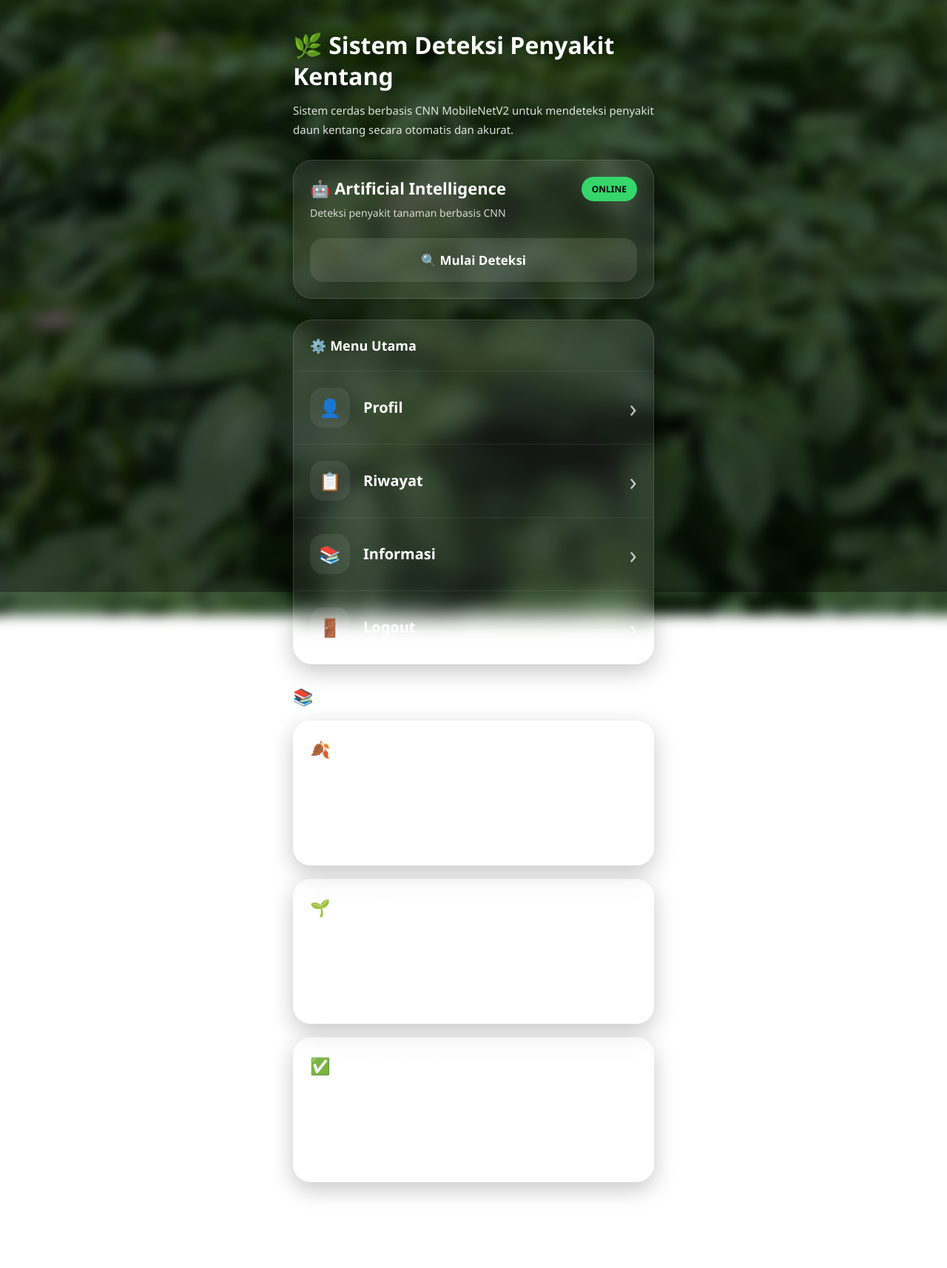
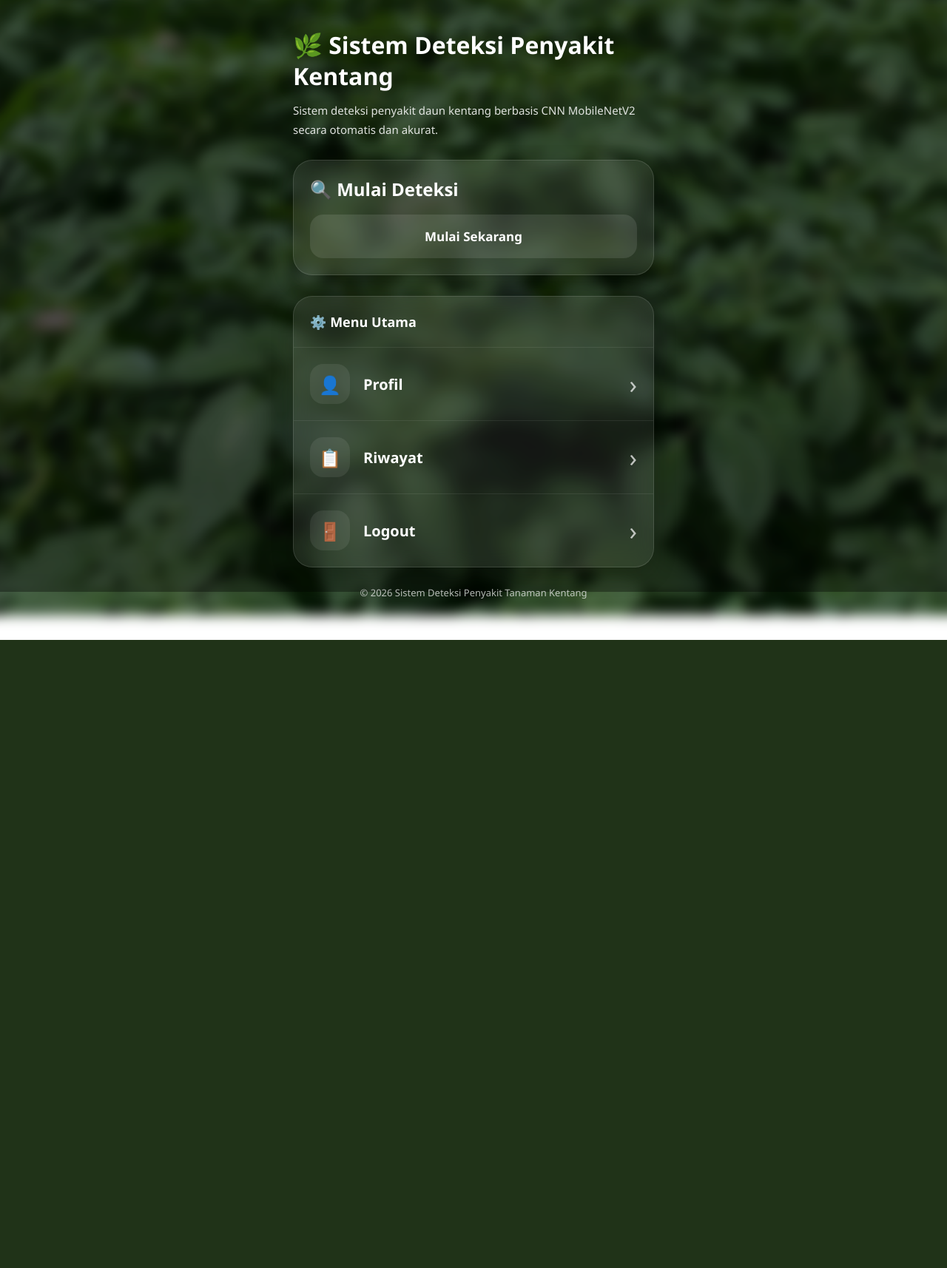
Before and after one commit to Eltinenjelinaleisubun/deteksi-daun-kentang, a Flask app: page /home in a window 1280 px wide. Shown: the whole page at 74% size. After the commit the page ends 865 px from the top, so only its background shows below. Run offline with Flask 3, Linux system fonts and the light colour scheme; the visitor is signed in with stand-in values (Sample User, id 1).

Commit message:
Update tampilan home final

```diff
--- a/static/style.css
+++ b/static/style.css
@@ -110,9 +110,9 @@ body::after{
     font-size:15px;
 }
 
-/* ================= AI CARD ================= */
+/* ================= DETECT CARD ================= */
 
-.ai-card{
+.detect-card{
 
     background:
     rgba(255,255,255,0.08);
@@ -132,51 +132,15 @@ body::after{
     0 10px 30px rgba(0,0,0,0.22);
 }
 
-/* ================= AI TOP ================= */
+/* ================= DETECT TITLE ================= */
 
-.ai-top{
+.detect-title{
 
-    display:flex;
-
-    justify-content:space-between;
-
-    align-items:flex-start;
-
-    gap:14px;
-}
-
-.ai-top h2{
-
-    font-size:22px;
-
-    margin-bottom:8px;
-}
-
-.ai-top p{
-
-    font-size:14px;
-
-    color:
-    rgba(255,255,255,0.8);
-
-    line-height:1.6;
-}
-
-/* ================= BADGE ================= */
-
-.ai-badge{
-
-    background:#36d66b;
-
-    color:black;
-
-    font-size:12px;
+    font-size:24px;
 
     font-weight:700;
 
-    padding:8px 14px;
-
-    border-radius:30px;
+    margin-bottom:18px;
 }
 
 /* ================= BUTTON ================= */
@@ -186,8 +150,6 @@ body::after{
     display:block;
 
     width:100%;
-
-    margin-top:22px;
 
     text-align:center;
 
@@ -346,63 +308,6 @@ body::after{
     opacity:0.7;
 }
 
-/* ================= INFO SECTION ================= */
-
-.info-section{
-
-    margin-top:28px;
-}
-
-/* ================= INFO HEADER ================= */
-
-.info-header{
-
-    font-size:22px;
-
-    font-weight:700;
-
-    margin-bottom:18px;
-}
-
-/* ================= DISEASE CARD ================= */
-
-.disease-card{
-
-    background:
-    rgba(255,255,255,0.08);
-
-    border:
-    1px solid rgba(255,255,255,0.12);
-
-    backdrop-filter:blur(12px);
-
-    border-radius:24px;
-
-    padding:22px;
-
-    margin-bottom:18px;
-
-    box-shadow:
-    0 10px 30px rgba(0,0,0,0.22);
-}
-
-.disease-card h2{
-
-    margin-bottom:12px;
-
-    font-size:22px;
-}
-
-.disease-card p{
-
-    line-height:1.8;
-
-    color:
-    rgba(255,255,255,0.86);
-
-    font-size:15px;
-}
-
 /* ================= FOOTER ================= */
 
 .footer{
--- a/templates/home.html
+++ b/templates/home.html
@@ -31,42 +31,26 @@
 
             <p class="subtitle">
 
-                Sistem cerdas berbasis CNN MobileNetV2
-                untuk mendeteksi penyakit daun kentang
-                secara otomatis dan akurat.
+                Sistem deteksi penyakit daun kentang
+                berbasis CNN MobileNetV2 secara
+                otomatis dan akurat.
 
             </p>
 
         </div>
 
-        <!-- ================= AI CARD ================= -->
+        <!-- ================= DETEKSI ================= -->
 
-        <div class="ai-card">
+        <div class="detect-card">
 
-            <div class="ai-top">
-
-                <div>
-
-                    <h2>
-                        🤖 Artificial Intelligence
-                    </h2>
-
-                    <p>
-                        Deteksi penyakit tanaman berbasis CNN
-                    </p>
-
-                </div>
-
-                <div class="ai-badge">
-                    ONLINE
-                </div>
-
-            </div>
+            <h2 class="detect-title">
+                🔍 Mulai Deteksi
+            </h2>
 
             <a href="{{ url_for('detect') }}"
                class="detect-btn">
 
-               🔍 Mulai Deteksi
+               Mulai Sekarang
 
             </a>
 
@@ -128,29 +112,6 @@
 
                 </a>
 
-                <!-- INFORMASI -->
-
-                <a href="#informasi"
-                   class="menu-item">
-
-                    <div class="menu-left">
-
-                        <div class="menu-icon">
-                            📚
-                        </div>
-
-                        <div class="menu-text">
-                            Informasi
-                        </div>
-
-                    </div>
-
-                    <div class="arrow">
-                        ›
-                    </div>
-
-                </a>
-
                 <!-- LOGOUT -->
 
                 <a href="{{ url_for('logout') }}"
@@ -178,86 +139,6 @@
 
         </div>
 
-        <!-- ================= INFORMASI ================= -->
-
-        <div class="info-section"
-             id="informasi">
-
-            <div class="info-header">
-
-                📚 Informasi Penyakit
-
-            </div>
-
-            <!-- EARLY BLIGHT -->
-
-            <div class="disease-card">
-
-                <h2>
-                    🍂 Early Blight
-                </h2>
-
-                <p>
-
-                    Early Blight adalah penyakit pada daun
-                    kentang yang disebabkan oleh jamur
-                    <strong>Alternaria solani</strong>.
-
-                    Penyakit ini menyebabkan munculnya
-                    bercak coklat berbentuk lingkaran
-                    pada daun dan dapat menurunkan
-                    hasil panen.
-
-                </p>
-
-            </div>
-
-            <!-- LATE BLIGHT -->
-
-            <div class="disease-card">
-
-                <h2>
-                    🌱 Late Blight
-                </h2>
-
-                <p>
-
-                    Late Blight merupakan penyakit serius
-                    yang disebabkan oleh
-                    <strong>Phytophthora infestans</strong>.
-
-                    Penyakit ini membuat daun cepat
-                    membusuk, berwarna hitam kecoklatan,
-                    dan menyebar sangat cepat saat
-                    cuaca lembap.
-
-                </p>
-
-            </div>
-
-            <!-- HEALTHY -->
-
-            <div class="disease-card">
-
-                <h2>
-                    ✅ Healthy Leaf
-                </h2>
-
-                <p>
-
-                    Daun sehat memiliki warna hijau segar,
-                    tidak terdapat bercak hitam,
-                    lubang, atau perubahan warna.
-
-                    Tanaman sehat menunjukkan pertumbuhan
-                    yang baik dan produktivitas tinggi.
-
-                </p>
-
-            </div>
-
-        </div>
-
         <!-- ================= FOOTER ================= -->
 
         <div class="footer">
```
